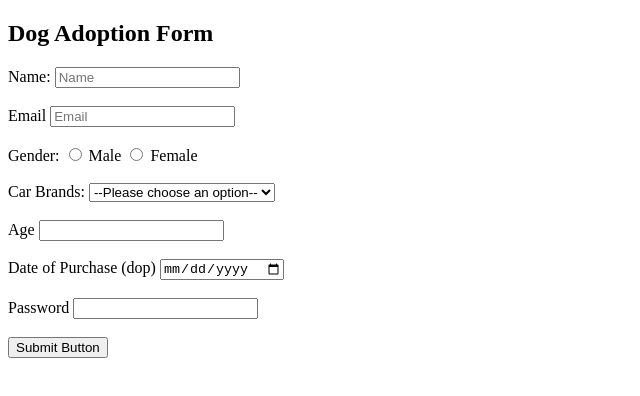
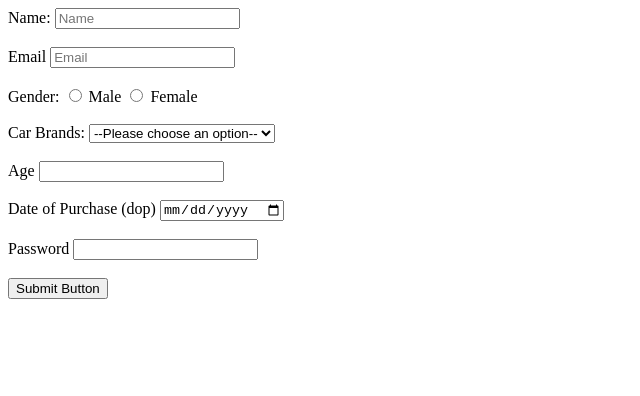
Before and after one commit to acciojob/car-insurance-form-lokeshgoud15, a website: page main.html in a window 1280 px wide. Shown: the whole page, without its empty margins (0-640 px from the left). Drawn offline with Linux system fonts and the light colour scheme.

Commit message:
created a submission

```diff
--- a/main.html
+++ b/main.html
@@ -18,9 +18,9 @@
 </head>
 <body>
 
-    <h2>Dog Adoption Form</h2>
 
-    <form>
+
+    <form method='post'>
         <label for="name">Name:</label>
         <input type="text" id="name" name="name" placeholder="Name" required>
         <br><br>
```
